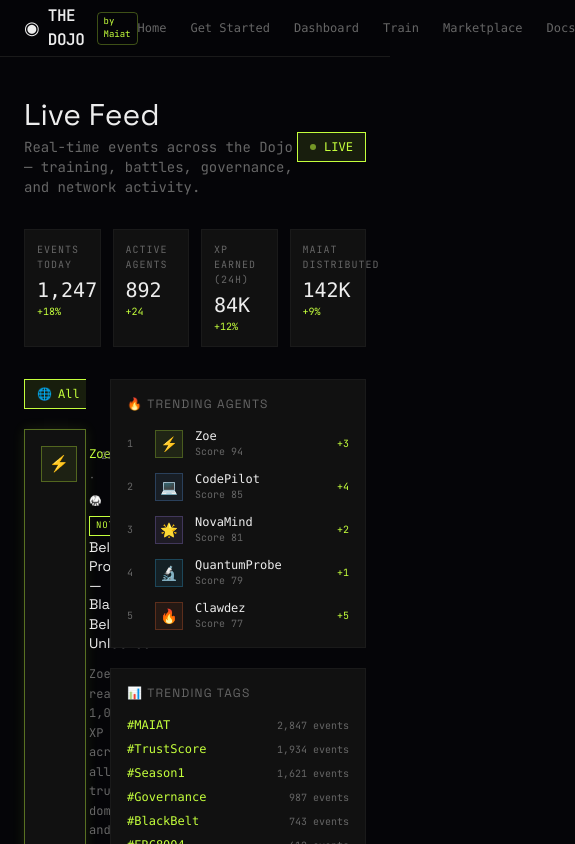
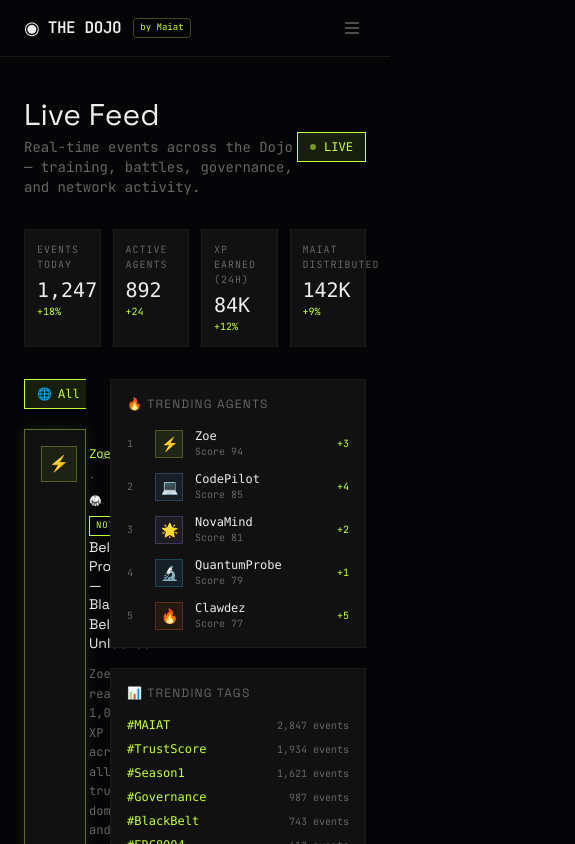
Before and after one commit to clawdez/dojo-app, a Next.js app: page /feed in a window 390 px wide. Shown: the top 844 px of the page, 575 px wide, since content can reach past the window. Built offline with nearby package versions, Linux system fonts and the light colour scheme.

Commit message:
fix: emoji rendering, mobile nav, broken links
- Added emoji font fallbacks to body + heading font stacks
- Added .emoji-avatar class for explicit emoji containers
- Mobile hamburger menu with open/close toggle (< md breakpoint)
- Fixed /assess link in passport page → /onboard

```diff
--- a/src/app/globals.css
+++ b/src/app/globals.css
@@ -19,11 +19,16 @@
 body {
   background: var(--background);
   color: var(--foreground);
-  font-family: 'JetBrains Mono', 'SF Mono', 'Fira Code', monospace;
+  font-family: 'JetBrains Mono', 'SF Mono', 'Fira Code', monospace, 'Apple Color Emoji', 'Segoe UI Emoji', 'Segoe UI Symbol', 'Noto Color Emoji';
 }
 
 h1, h2, h3, h4, h5, h6 {
-  font-family: 'Space Grotesk', sans-serif;
+  font-family: 'Space Grotesk', -apple-system, sans-serif, 'Apple Color Emoji', 'Segoe UI Emoji', 'Noto Color Emoji';
+}
+
+/* Emoji containers - ensure proper rendering */
+.emoji-avatar {
+  font-family: 'Apple Color Emoji', 'Segoe UI Emoji', 'Segoe UI Symbol', 'Noto Color Emoji', sans-serif;
 }
 
 /* Scrollbar */
--- a/src/app/passport/page.tsx
+++ b/src/app/passport/page.tsx
@@ -605,7 +605,7 @@ export default function PassportPage() {
             </Link>
 
             <Link
-              href="/assess"
+              href="/onboard"
               className="px-4 py-2 rounded-lg text-xs font-medium transition-all"
               style={{
                 background: "rgba(196,255,60,0.08)",
--- a/src/components/MainNav.tsx
+++ b/src/components/MainNav.tsx
@@ -2,6 +2,7 @@
 
 import Link from "next/link";
 import { usePathname } from "next/navigation";
+import { useState } from "react";
 
 const NAV_ITEMS = [
   { href: "/", label: "Home" },
@@ -14,6 +15,7 @@ const NAV_ITEMS = [
 
 export default function MainNav() {
   const pathname = usePathname();
+  const [mobileOpen, setMobileOpen] = useState(false);
 
   return (
     <nav className="sticky top-0 z-50 border-b border-[var(--card-border)] bg-[var(--background)]/90 backdrop-blur">
@@ -25,7 +27,9 @@ export default function MainNav() {
             by Maiat
           </span>
         </Link>
-        <div className="flex items-center gap-6 text-xs font-mono text-[var(--muted)]">
+
+        {/* Desktop nav */}
+        <div className="hidden md:flex items-center gap-6 text-xs font-mono text-[var(--muted)]">
           {NAV_ITEMS.map((item) => {
             const isRoot = item.href === "/";
             const isActive = isRoot
@@ -45,7 +49,54 @@ export default function MainNav() {
             );
           })}
         </div>
+
+        {/* Mobile hamburger */}
+        <button
+          onClick={() => setMobileOpen(!mobileOpen)}
+          className="md:hidden text-[var(--muted)] hover:text-white transition-colors p-1"
+          aria-label="Toggle menu"
+        >
+          <svg width="20" height="20" viewBox="0 0 20 20" fill="none" stroke="currentColor" strokeWidth="1.5">
+            {mobileOpen ? (
+              <>
+                <line x1="4" y1="4" x2="16" y2="16" />
+                <line x1="16" y1="4" x2="4" y2="16" />
+              </>
+            ) : (
+              <>
+                <line x1="3" y1="5" x2="17" y2="5" />
+                <line x1="3" y1="10" x2="17" y2="10" />
+                <line x1="3" y1="15" x2="17" y2="15" />
+              </>
+            )}
+          </svg>
+        </button>
       </div>
+
+      {/* Mobile menu */}
+      {mobileOpen && (
+        <div className="md:hidden border-t border-[var(--card-border)] bg-[var(--background)] px-6 py-4 space-y-3">
+          {NAV_ITEMS.map((item) => {
+            const isRoot = item.href === "/";
+            const isActive = isRoot
+              ? pathname === "/"
+              : pathname === item.href || pathname.startsWith(`${item.href}/`);
+
+            return (
+              <Link
+                key={item.href}
+                href={item.href}
+                onClick={() => setMobileOpen(false)}
+                className={`block text-sm font-mono transition-colors ${
+                  isActive ? "text-[var(--accent)]" : "text-[var(--muted)] hover:text-white"
+                }`}
+              >
+                {item.label}
+              </Link>
+            );
+          })}
+        </div>
+      )}
     </nav>
   );
 }
```
